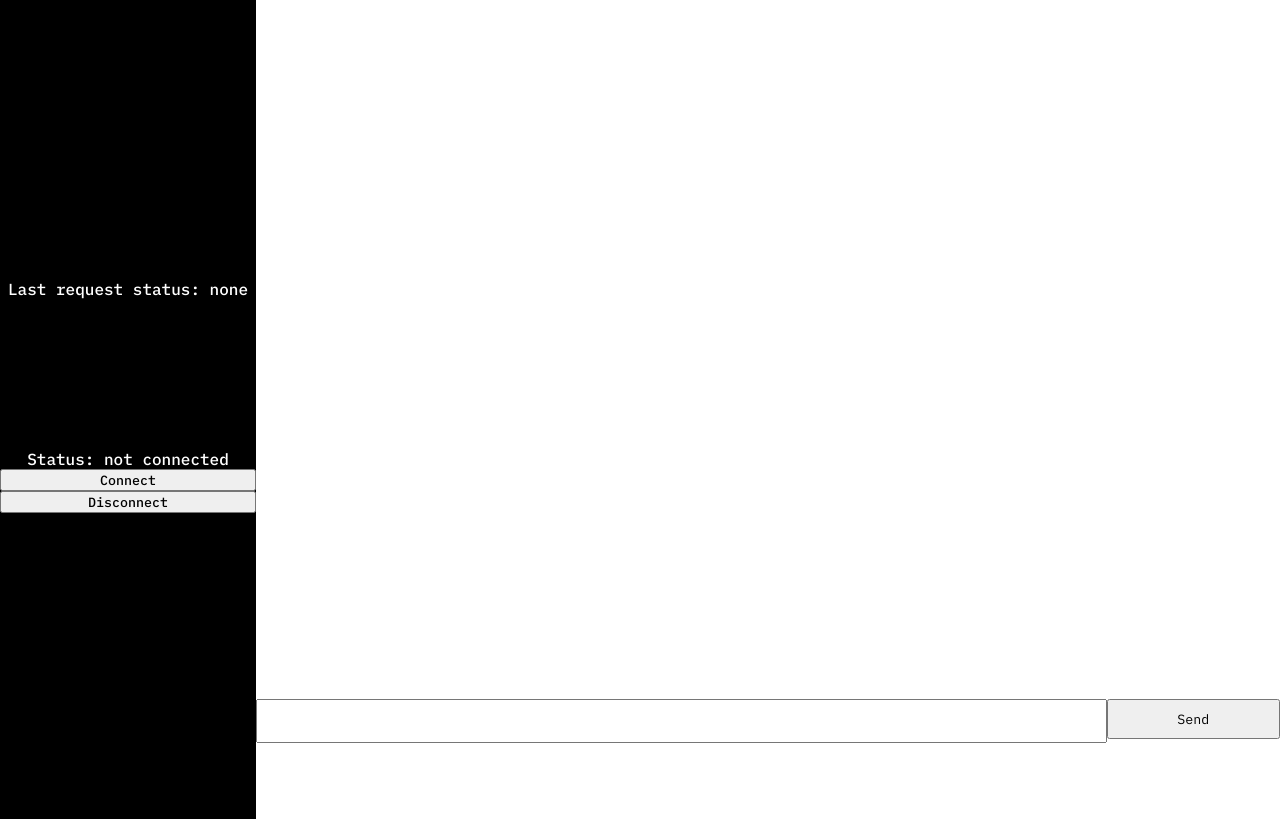
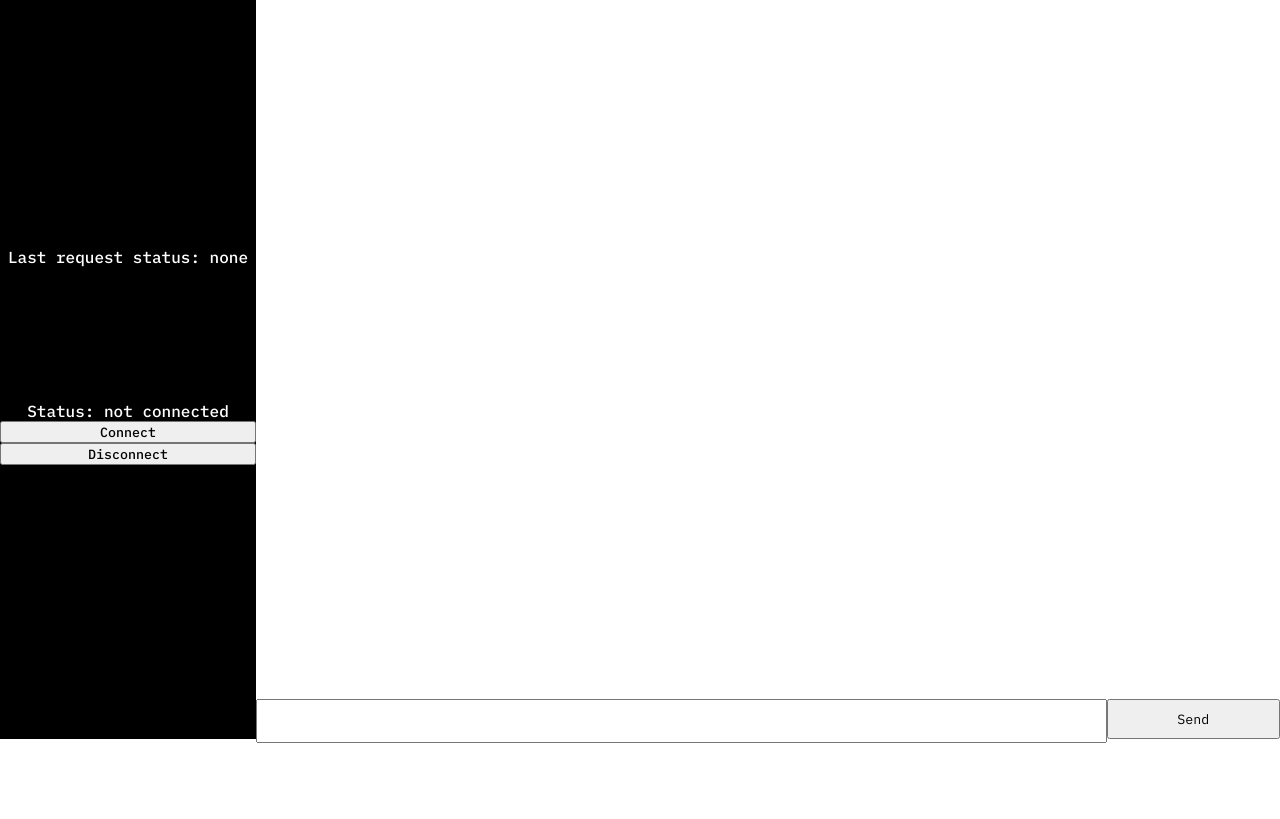
Before and after one commit to GabeeCoding/http-chat-app-test, a website: page public/index.html in a window 1280 px wide. Shown: the part 61-880 px from the top of the page. After the commit the page ends 804 px from the top, so only its background shows below. Drawn offline with Linux system fonts and the light colour scheme.

Commit message:
Sidebar is 100vh

```diff
--- a/public/style.css
+++ b/public/style.css
@@ -15,7 +15,7 @@ body {
 .sidebar {
     width: 20vw;
     background-color: black;
-    height: 110vh;
+    height: 100vh;
     display: flex;
     justify-content: flex-start;
     flex-direction: column;
```
